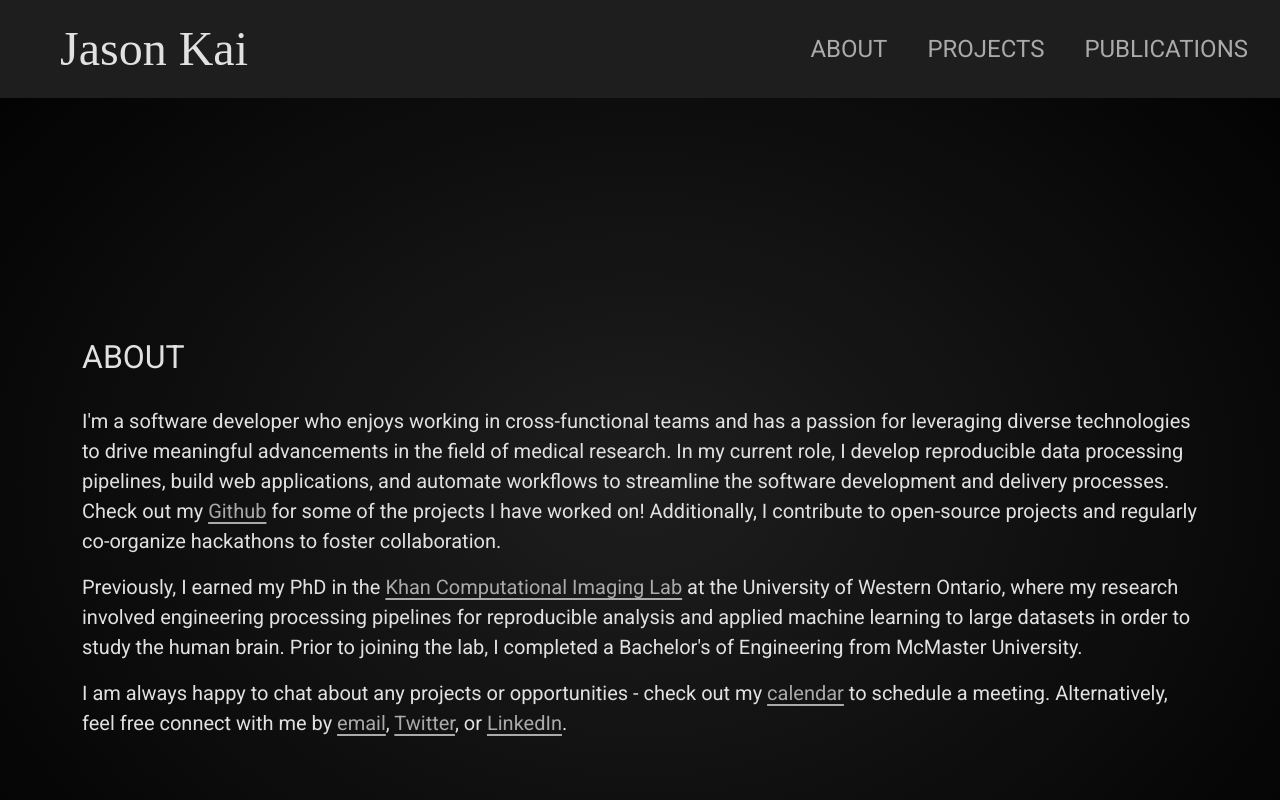
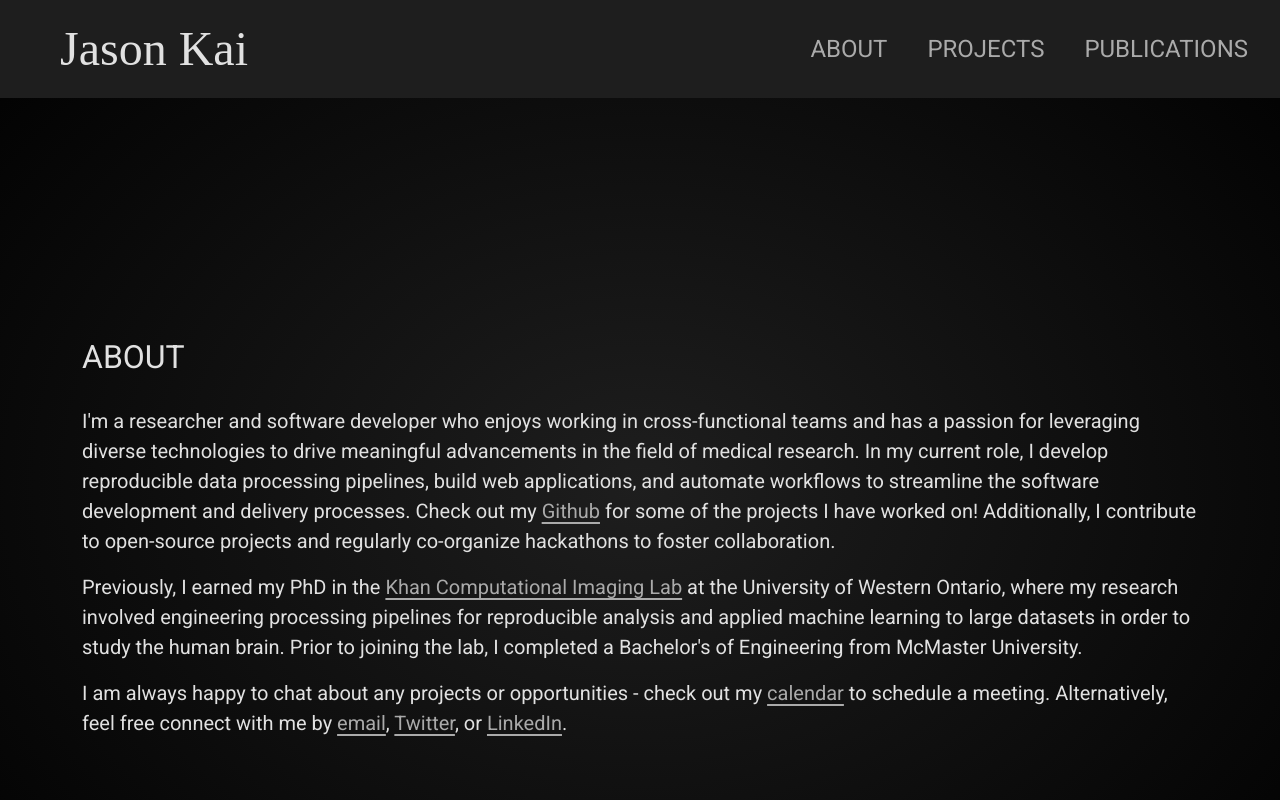
Before and after one commit to kaitj/kaitj.github.io, a Next.js app: page /about in a window 1280 px wide. Shown: the top 800 px of the page. Built offline with nearby package versions, Linux system fonts and the light colour scheme; a web font is replaced by a local one.

Commit message:
Update homepage; fix center div
Also update emails

```diff
--- a/components/profile.tsx
+++ b/components/profile.tsx
@@ -3,12 +3,12 @@ export const Profile = () => {
     <div className="row">
       <h2>About</h2>
       <p>
-        I&apos;m a software developer who enjoys working in cross-functional
-        teams and has a passion for leveraging diverse technologies to drive
-        meaningful advancements in the field of medical research. In my current
-        role, I develop reproducible data processing pipelines, build web
-        applications, and automate workflows to streamline the software
-        development and delivery processes. Check out my{" "}
+        I&apos;m a researcher and software developer who enjoys working in
+        cross-functional teams and has a passion for leveraging diverse
+        technologies to drive meaningful advancements in the field of medical
+        research. In my current role, I develop reproducible data processing
+        pipelines, build web applications, and automate workflows to streamline
+        the software development and delivery processes. Check out my{" "}
         <a href="https://github.com/kaitj" target="_blank" rel="noreferrer">
           Github
         </a>{" "}
@@ -39,7 +39,7 @@ export const Profile = () => {
         </a>{" "}
         to schedule a meeting. Alternatively, feel free connect with me by{" "}
         <a
-          href="mailto:tkai@uwo.ca"
+          href="mailto:jason.kai@childmind.org"
           target="_blank"
           rel="noreferrer"
           title="Email"
--- a/components/socials.tsx
+++ b/components/socials.tsx
@@ -1,15 +1,24 @@
-import { FontAwesomeIcon } from '@fortawesome/react-fontawesome'
-import { faEnvelope } from '@fortawesome/free-solid-svg-icons';
-import { faGithub, faTwitter, faLinkedin } from '@fortawesome/free-brands-svg-icons'
+import {
+  faGithub,
+  faLinkedin,
+  faTwitter,
+} from "@fortawesome/free-brands-svg-icons";
+import { faEnvelope } from "@fortawesome/free-solid-svg-icons";
+import { FontAwesomeIcon } from "@fortawesome/react-fontawesome";
 
-import styles from '../styles/socials.module.css'
+import styles from "../styles/socials.module.css";
 
 // Home social component
 export const Social = () => {
   return (
-        <div className='flex'>
+    <div className="flex">
       {/* Email */}
-            <a href="mailto:tkai@uwo.ca" target="_blank" rel='noopener noreferrer' title="Email" >
+      <a
+        href="mailto:jason.kai@childmind.org"
+        target="_blank"
+        rel="noopener noreferrer"
+        title="Email"
+      >
         <FontAwesomeIcon icon={faEnvelope} className={styles.socialHome} />
       </a>
 
@@ -24,19 +33,28 @@ export const Social = () => {
       </a>
 
       {/* LinkedIn */}
-            <a href="https://www.linkedin.com/in/jasonkai/" target="_blank" rel="noreferrer">
+      <a
+        href="https://www.linkedin.com/in/jasonkai/"
+        target="_blank"
+        rel="noreferrer"
+      >
         <FontAwesomeIcon icon={faLinkedin} className={styles.socialHome} />
       </a>
     </div>
-    )
+  );
 };
 
 // Footer social component
 export const SocialFooter = () => {
   return (
-        <div className='flex'>
+    <div className="flex">
       {/* Email */}
-            <a href="mailto:tkai@uwo.ca" target="_blank" rel='noopener noreferrer' title="Email" >
+      <a
+        href="mailto:jason.kai@childmind.org"
+        target="_blank"
+        rel="noopener noreferrer"
+        title="Email"
+      >
         <FontAwesomeIcon icon={faEnvelope} className={styles.socialIcon} />
       </a>
 
@@ -51,9 +69,13 @@ export const SocialFooter = () => {
       </a>
 
       {/* LinkedIn */}
-            <a href="https://www.linkedin.com/in/jasonkai/" target="_blank" rel="noreferrer">
+      <a
+        href="https://www.linkedin.com/in/jasonkai/"
+        target="_blank"
+        rel="noreferrer"
+      >
         <FontAwesomeIcon icon={faLinkedin} className={styles.socialIcon} />
       </a>
     </div>
-    )
+  );
 };
--- a/pages/index.tsx
+++ b/pages/index.tsx
@@ -24,7 +24,6 @@ const Home: NextPage = () => {
       </Head>
 
       <main className={styles.main}>
-        <div className="text-center">
         <Row>
           <div className={styles.profileBorder}>
             <div className={styles.profileImg}>
@@ -38,7 +37,9 @@ const Home: NextPage = () => {
         </Row>
 
         <Row>
-            <h3 className={styles.profileTitle}>Research Software Developer</h3>
+          <h3 className={styles.profileTitle}>
+            Post Doctoral Fellow @ Child Mind Institute
+          </h3>
         </Row>
 
         {/* Social icons */}
@@ -58,7 +59,6 @@ const Home: NextPage = () => {
             ))}
           </ul>
         </Row>
-        </div>
       </main>
 
       <HomeFooter />
```
Lines whose indentation alone changed are shown as unchanged.
